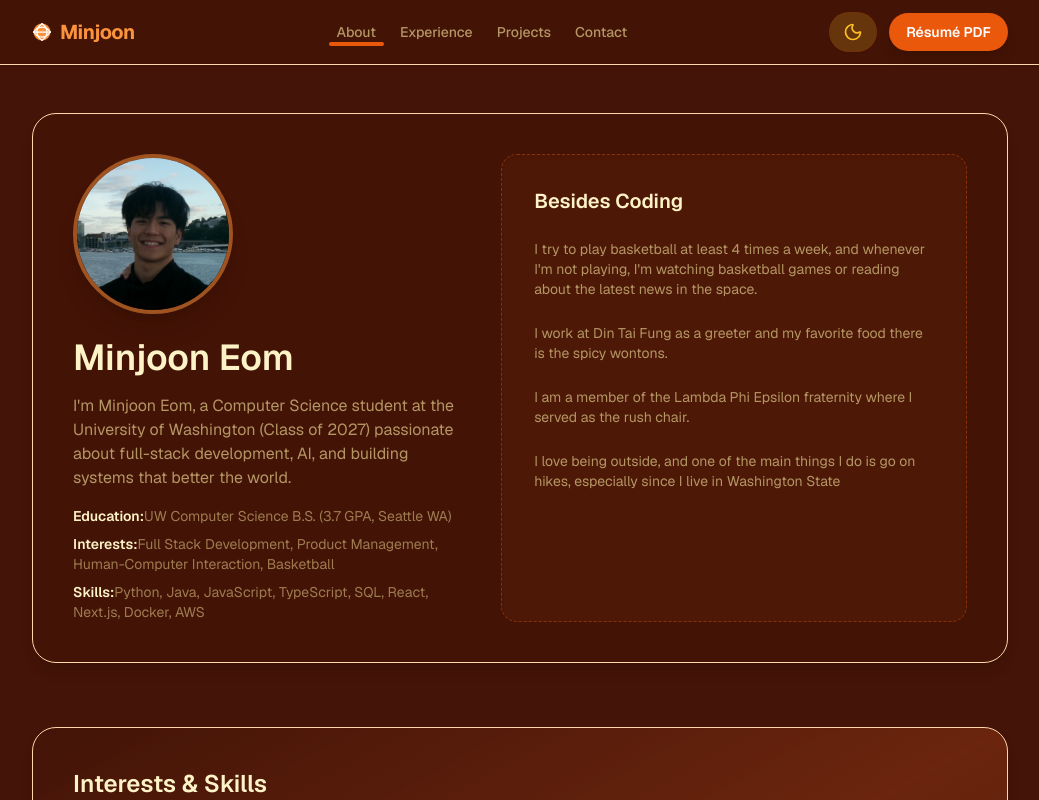
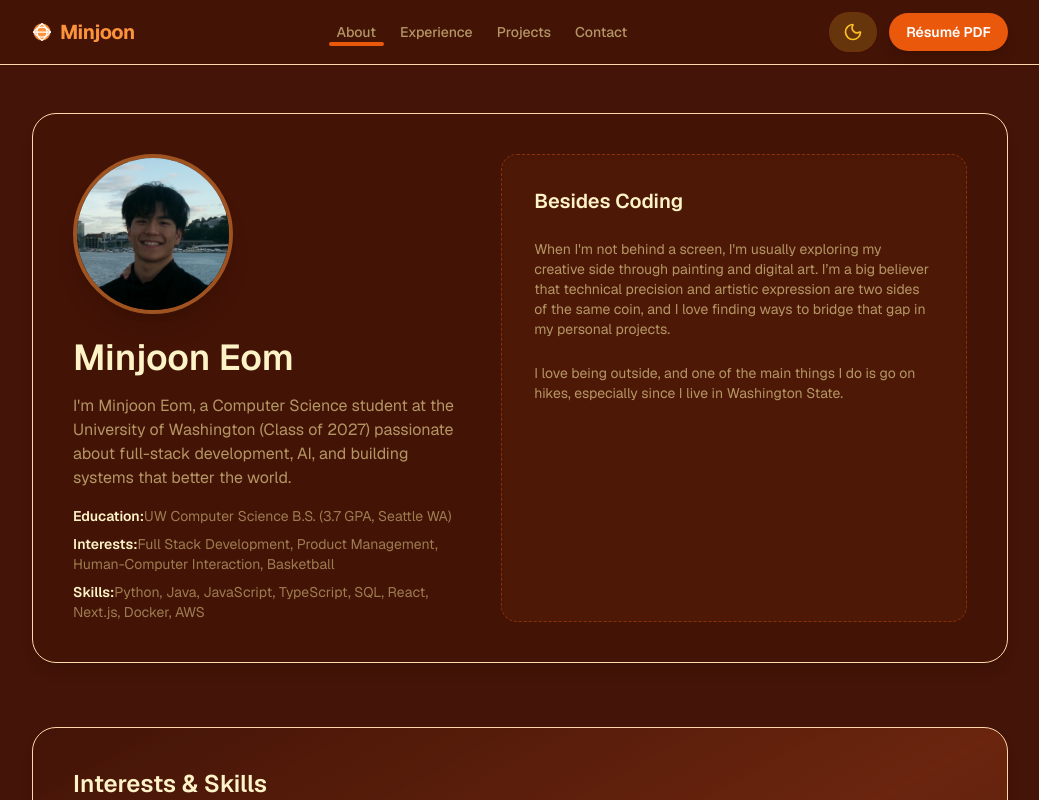
Before and after one commit to JoonEom/CS_Portfolio, a Next.js app: page /about in a window 1280 px wide. Shown: the top 800 px of the page, without its empty margins (120-1159 px from the left). Built offline with nearby package versions, Linux system fonts and the light colour scheme.

Commit message:
Refactor coreThemes to use descriptions array

```diff
--- a/app/about/page.tsx
+++ b/app/about/page.tsx
@@ -91,22 +91,14 @@ export default function AboutPage() {
           <h2 className="text-lg font-semibold text-foreground sm:text-xl">
             {aboutContent.coreThemes.title}
           </h2>
-          <p className="text-xs leading-relaxed text-muted-foreground sm:text-sm">
-            {aboutContent.coreThemes.description1}
-          </p>
-          <p className="text-xs leading-relaxed text-muted-foreground sm:text-sm">
-            {aboutContent.coreThemes.description2}
-          </p>
-          {aboutContent.coreThemes.description3 && (
-            <p className="text-xs leading-relaxed text-muted-foreground sm:text-sm">
-              {aboutContent.coreThemes.description3}
+          {aboutContent.coreThemes.descriptions.map((desc, index) => (
+            <p
+              key={index}
+              className="text-xs leading-relaxed text-muted-foreground sm:text-sm"
+            >
+              {desc}
             </p>
-          )}
-          {aboutContent.coreThemes.description4 && (
-            <p className="text-xs leading-relaxed text-muted-foreground sm:text-sm">
-              {aboutContent.coreThemes.description4}
-            </p>
-          )}
+          ))}
         </motion.div>
       </motion.section>
 
--- a/data/content.json
+++ b/data/content.json
@@ -37,10 +37,10 @@
     "skills": "Python, Java, JavaScript, TypeScript, SQL, React, Next.js, Docker, AWS",
     "coreThemes": {
       "title": "Besides Coding",
-      "description1": "I try to play basketball at least 4 times a week, and whenever I'm not playing, I'm watching basketball games or reading about the latest news in the space.",
-      "description2": "I work at Din Tai Fung as a greeter and my favorite food there is the spicy wontons.",
-      "description3": "I am a member of the Lambda Phi Epsilon fraternity where I served as the rush chair.",
-      "description4": "I love being outside, and one of the main things I do is go on hikes, especially since I live in Washington State"
+      "descriptions": [
+        "When I'm not behind a screen, I'm usually exploring my creative side through painting and digital art. I’m a big believer that technical precision and artistic expression are two sides of the same coin, and I love finding ways to bridge that gap in my personal projects.",
+        "I love being outside, and one of the main things I do is go on hikes, especially since I live in Washington State."
+      ]
     },
     "interestsSection": {
       "title": "Interests & Skills",
--- a/types/content.ts
+++ b/types/content.ts
@@ -37,10 +37,7 @@ export interface AboutConfig {
   skills: string;
   coreThemes: {
     title: string;
-    description1: string;
-    description2: string;
-    description3?: string;
-    description4?: string;
+    descriptions: string[];
   };
   interestsSection: {
     title: string;
```
